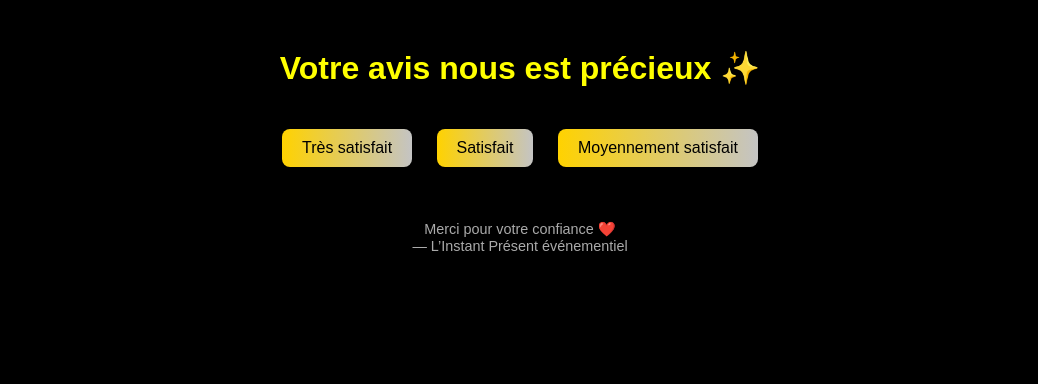
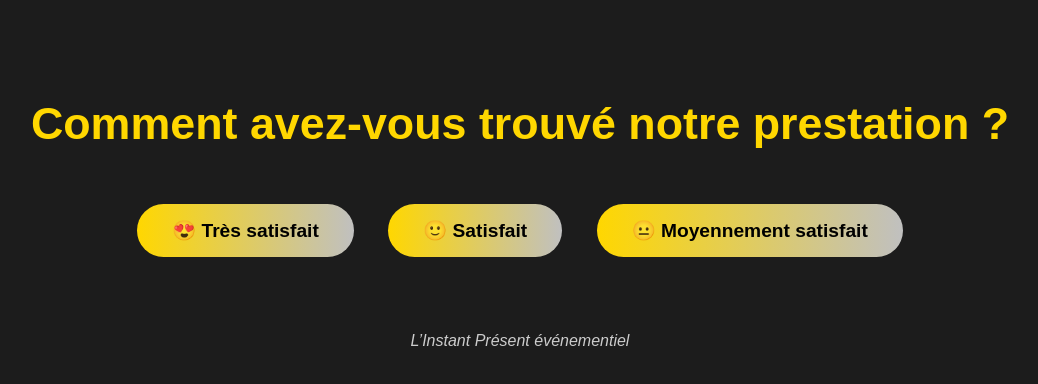
Before and after one commit to Mika974B/instantpresent.github.io, a plain HTML site: page index.html in a window 1280 px wide. Shown: the whole page, without its empty margins (120-1158 px from the left). Drawn offline with Linux system fonts and the light colour scheme.

Commit message:
Add files via upload

```diff
--- a/index.html
+++ b/index.html
@@ -1,66 +1,57 @@
+
 <!DOCTYPE html>
 <html lang="fr">
 <head>
     <meta charset="UTF-8">
-<title>Avis - L’Instant Présent</title>
+    <title>Laissez votre avis - L’Instant Présent</title>
     <style>
-body { background:#000; color:#fff; font-family:sans-serif; text-align:center; padding:20px; }
-h1 { color:#ff0; font-size:2em; margin-bottom:1em; }
-.button-container button {
-display:inline-block; margin:10px; padding:10px 20px;
-background:linear-gradient(90deg,#ffd200,#c4c4c4); border:none; border-radius:8px;
-color:#000; font-size:1em; cursor:pointer;
+        body {
+            background-color: #1c1c1c;
+            color: #f5f5f5;
+            font-family: 'Arial', sans-serif;
+            text-align: center;
+            padding: 60px 20px;
         }
-#commentForm { margin-top:2em; display:none; }
-textarea { width:100%; height:100px; padding:10px; border-radius:5px; border:none; font-size:1em; }
-input[type="submit"] {
-margin-top:10px; padding:10px 20px; background:#ff0; border:none; border-radius:5px;
-font-size:1em; cursor:pointer;
+        h1 {
+            color: gold;
+            font-size: 2.8em;
         }
-#thankYou { display:none; color:#0f0; font-size:1.2em; margin-top:2em; }
-footer { margin-top:3em; color:#aaa; font-size:0.9em; }
+        .button-container {
+            margin-top: 40px;
+        }
+        .avis-button {
+            display: inline-block;
+            background: linear-gradient(to right, gold, silver);
+            border: none;
+            padding: 15px 35px;
+            margin: 15px;
+            font-size: 1.2em;
+            color: #000;
+            font-weight: bold;
+            cursor: pointer;
+            border-radius: 40px;
+            text-decoration: none;
+            transition: transform 0.2s ease-in-out;
+        }
+        .avis-button:hover {
+            transform: scale(1.05);
+        }
+        footer {
+            margin-top: 60px;
+            font-style: italic;
+            color: #ccc;
+        }
     </style>
 </head>
 <body>
-
-<h1>Votre avis nous est précieux ✨</h1>
-
+    <h1>Comment avez-vous trouvé notre prestation ?</h1>
     <div class="button-container">
-<button onclick="selectLevel('Très satisfait')">Très satisfait</button>
-<button onclick="selectLevel('Satisfait')">Satisfait</button>
-<button onclick="selectLevel('Moyennement satisfait')">Moyennement satisfait</button>
+        <a class="avis-button" href="commentaire.html">😍 Très satisfait</a>
+        <a class="avis-button" href="commentaire.html">🙂 Satisfait</a>
+        <a class="avis-button" href="commentaire.html">😐 Moyennement satisfait</a>
     </div>
-
-<form id="commentForm">
-<h2>Laissez un petit mot 💬</h2>
-<textarea name="message" id="message" placeholder="Votre commentaire ici..."></textarea><br>
-<input type="submit" value="Envoyer">
-</form>
-
-<div id="thankYou">🙏 Merci pour votre retour !</div>
-
     <footer>
-Merci pour votre confiance ❤️<br>
-— L’Instant Présent événementiel
+        L’Instant Présent événementiel
     </footer>
-
-<script>
-let selectedLevel = '';
-
-function selectLevel(level) {
-selectedLevel = level;
-document.getElementById('commentForm').scrollIntoView({ behavior: 'smooth' });
-}
-
-document.getElementById('commentForm').addEventListener('submit', function(e) {
-e.preventDefault();
-const comment = document.getElementById('message').value;
-const mailto = `mailto:contact@instantpresent.re?subject=Avis client&body=Satisfaction: ${encodeURIComponent(selectedLevel)}%0D%0ACommentaire: ${encodeURIComponent(comment)}`;
-window.location.href = mailto;
-document.getElementById('commentForm').style.display = 'none';
-document.getElementById('thankYou').style.display = 'block';
-});
-</script>
-
 </body>
 </html>
```
Lines whose indentation alone changed are shown as unchanged.
